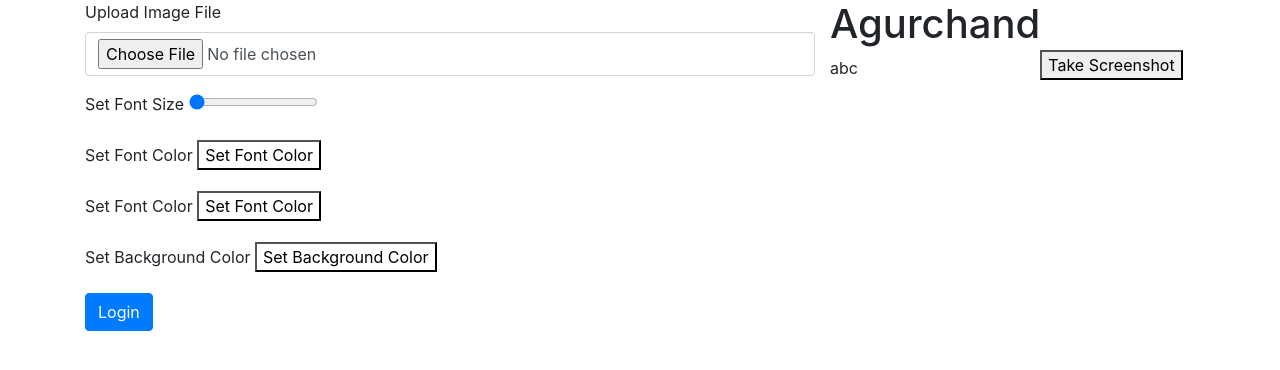
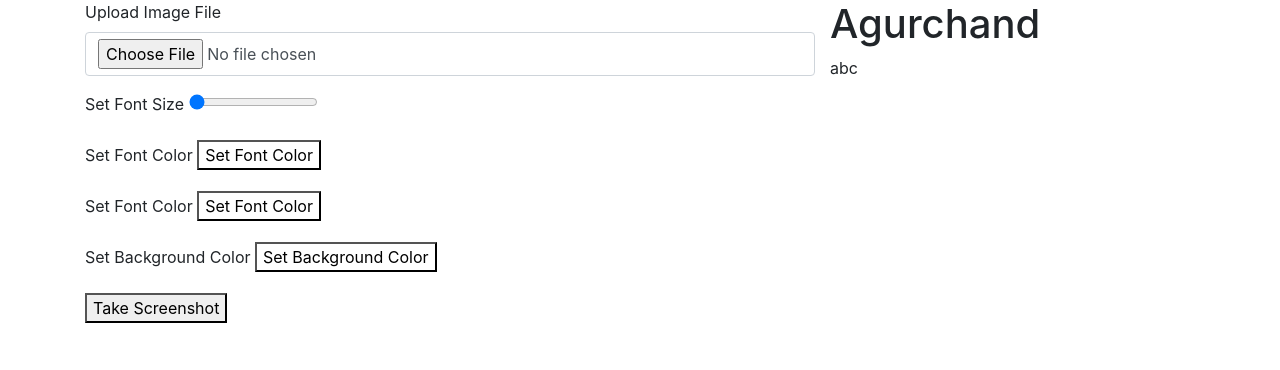
Before and after one commit to karangupta851/Projects, a PHP site: page /html-canvas-screenshot-master1/index.php in a window 1280 px wide. Shown: the top 370 px of the page. Run offline with PHP 8.4, Linux system fonts and the light colour scheme; some libraries are stand-ins or nearby versions.

Commit message:
Update index.php

```diff
--- a/html-canvas-screenshot-master1/index.php
+++ b/html-canvas-screenshot-master1/index.php
@@ -18,7 +18,7 @@
 
 
     <form>
-
+<div class="panel panel-default">
         <div class="form-group">
 		<label for="imageUpload">Upload Image File</label>
             <input type="file" class="form-control" onchange="readURL(this);" />
@@ -30,8 +30,10 @@
         </div>
 	    <div class="form-group">
 		<label for="fontColor">Set Font Color</label>
-            <button class="jscolor {valueElement:'chosen-value', onFineChange:'setTextColor(this)'}">Set Font Color</button>
+            <button class="jscolor {valueElement:'chosen-value', onFineChange:'setTextColor(this)'}" >Set Font Color</button>
         </div>
+	    </div>
+	    <div class="panel panel-default">
 	    <div class="form-group">
 		<label for="fontColor">Set Font Color</label>
             <button class="jscolor {valueElement:'chosen-value1', onFineChange:'setTextColor1(this)'}">Set Font Color</button>
@@ -40,7 +42,10 @@
 		<label for="backgroundColor">Set Background Color</label>
             <button class="jscolor {valueElement:'chosen-value2', onFineChange:'setTextColor2(this)'}">Set Background Color</button>
         </div>
-        <button type="submit" class="btn btn-primary">Login</button>
+		    <div class="form-group">
+		    <button id="take_screenshoot">Take Screenshot</button>
+		    </div>
+	    </div>
 
     </form>
 </div>
@@ -49,8 +54,8 @@
 		<div class="movable_div"> <h1>Agurchand</h1> </div>
 		<div class="movable_div1"> <p>abc</p> </div>
 	</div>
-	<div style="margin-top: 50px; text-align: center;">
-		<button id="take_screenshoot">Take Screenshot</button>
+	<div>
+
 	</div>
 
 	<script type="text/javascript">
```
